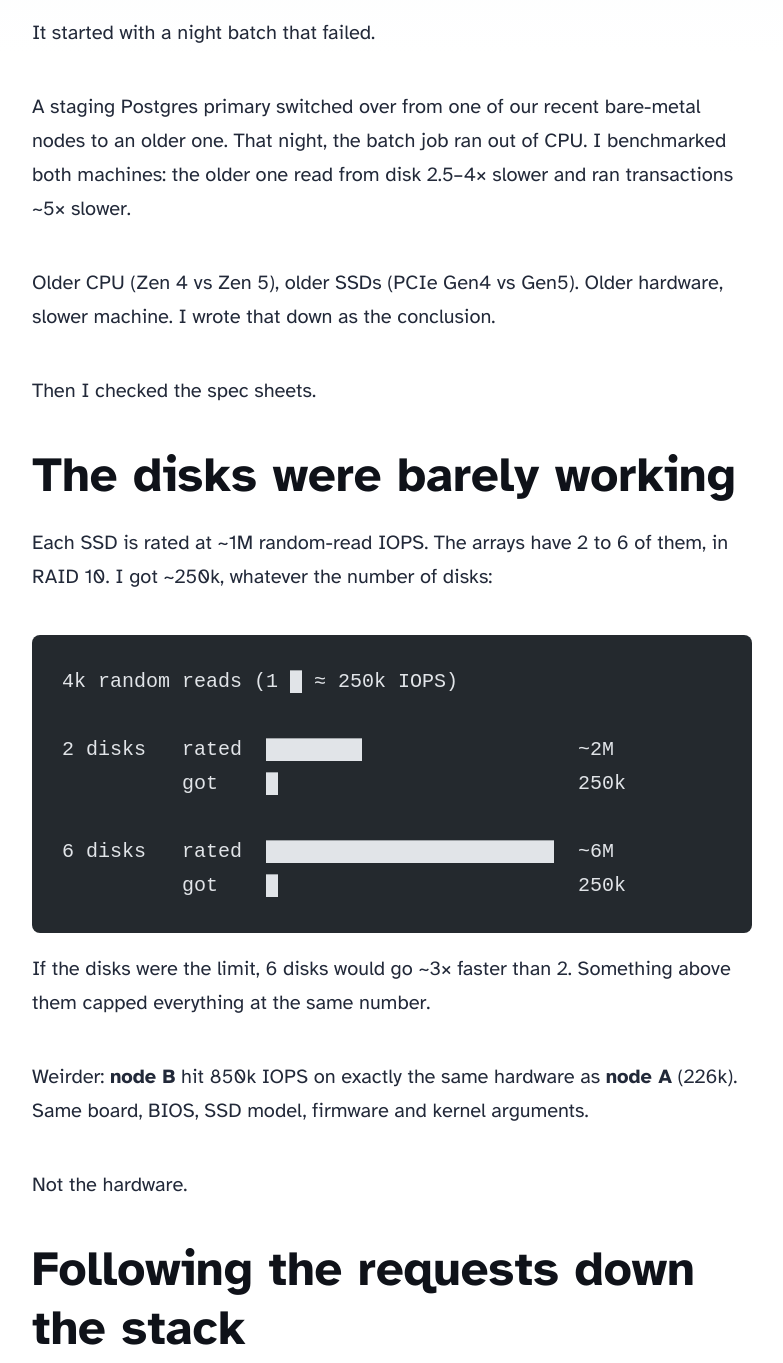
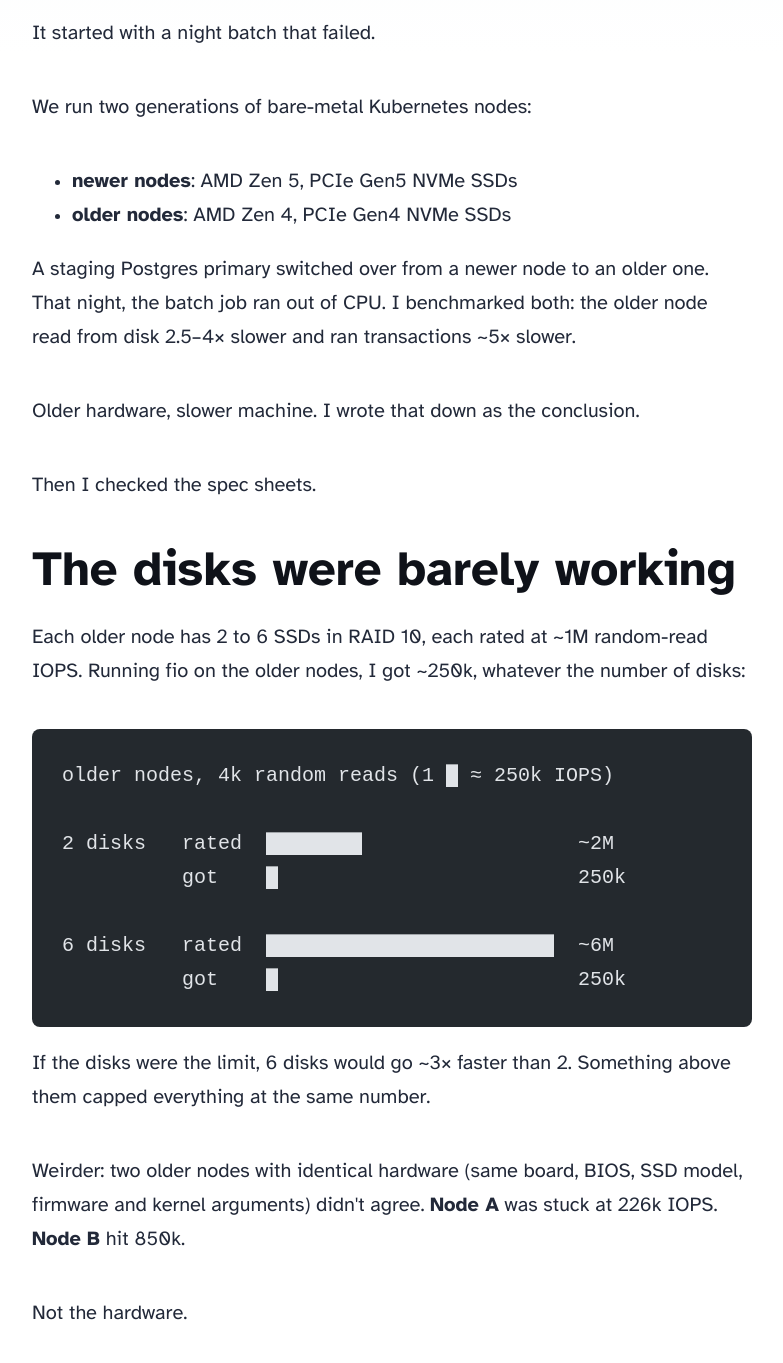
Before and after one commit to nahuel11500/my-blog-site, an Astro site: page /blog/audit_rules_disk_throughput in a window 1280 px wide. Shown: the part 546-1909 px from the top of the page, without its empty margins (248-1031 px from the left). Built offline with nearby package versions, Linux system fonts and the light colour scheme; Astro itself is replaced by a stand-in of ours; code samples lack their colours.

Commit message:
Introduce the two node generations before the IOPS numbers
Signed-off-by: nahuel11500 <134035119+nahuel11500@users.noreply.github.com>

````diff
--- a/src/content/blog/audit_rules_disk_throughput.mdx
+++ b/src/content/blog/audit_rules_disk_throughput.mdx
@@ -7,18 +7,23 @@ import Table from '../../components/Table.astro';
 
 It started with a night batch that failed.
 
-A staging Postgres primary switched over from one of our recent bare-metal nodes to an older one. That night, the batch job ran out of CPU. I benchmarked both machines: the older one read from disk 2.5–4× slower and ran transactions ~5× slower.
+We run two generations of bare-metal Kubernetes nodes:
 
-Older CPU (Zen 4 vs Zen 5), older SSDs (PCIe Gen4 vs Gen5). Older hardware, slower machine. I wrote that down as the conclusion.
+- **newer nodes**: AMD Zen 5, PCIe Gen5 NVMe SSDs
+- **older nodes**: AMD Zen 4, PCIe Gen4 NVMe SSDs
+
+A staging Postgres primary switched over from a newer node to an older one. That night, the batch job ran out of CPU. I benchmarked both: the older node read from disk 2.5–4× slower and ran transactions ~5× slower.
+
+Older hardware, slower machine. I wrote that down as the conclusion.
 
 Then I checked the spec sheets.
 
 ## The disks were barely working
 
-Each SSD is rated at ~1M random-read IOPS. The arrays have 2 to 6 of them, in RAID 10. I got ~250k, whatever the number of disks:
+Each older node has 2 to 6 SSDs in RAID 10, each rated at ~1M random-read IOPS. Running fio on the older nodes, I got ~250k, whatever the number of disks:
 
 ```text
-4k random reads (1 █ ≈ 250k IOPS)
+older nodes, 4k random reads (1 █ ≈ 250k IOPS)
 
 2 disks   rated  ████████                  ~2M
           got    █                         250k
@@ -29,7 +34,7 @@ Each SSD is rated at ~1M random-read IOPS. The arrays have 2 to 6 of them, in RA
 
 If the disks were the limit, 6 disks would go ~3× faster than 2. Something above them capped everything at the same number.
 
-Weirder: **node B** hit 850k IOPS on exactly the same hardware as **node A** (226k). Same board, BIOS, SSD model, firmware and kernel arguments.
+Weirder: two older nodes with identical hardware (same board, BIOS, SSD model, firmware and kernel arguments) didn't agree. **Node A** was stuck at 226k IOPS. **Node B** hit 850k.
 
 Not the hardware.
 
````
